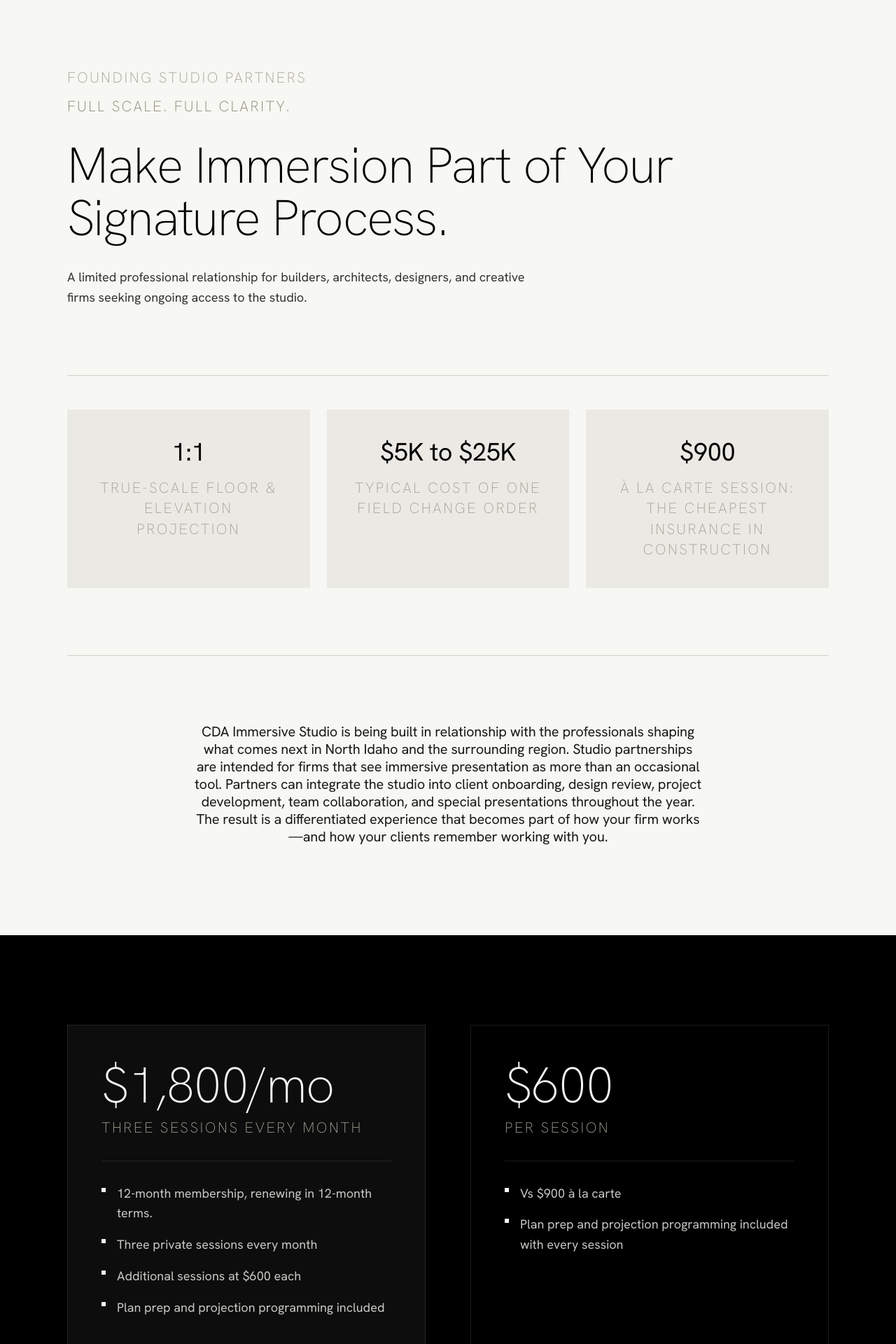
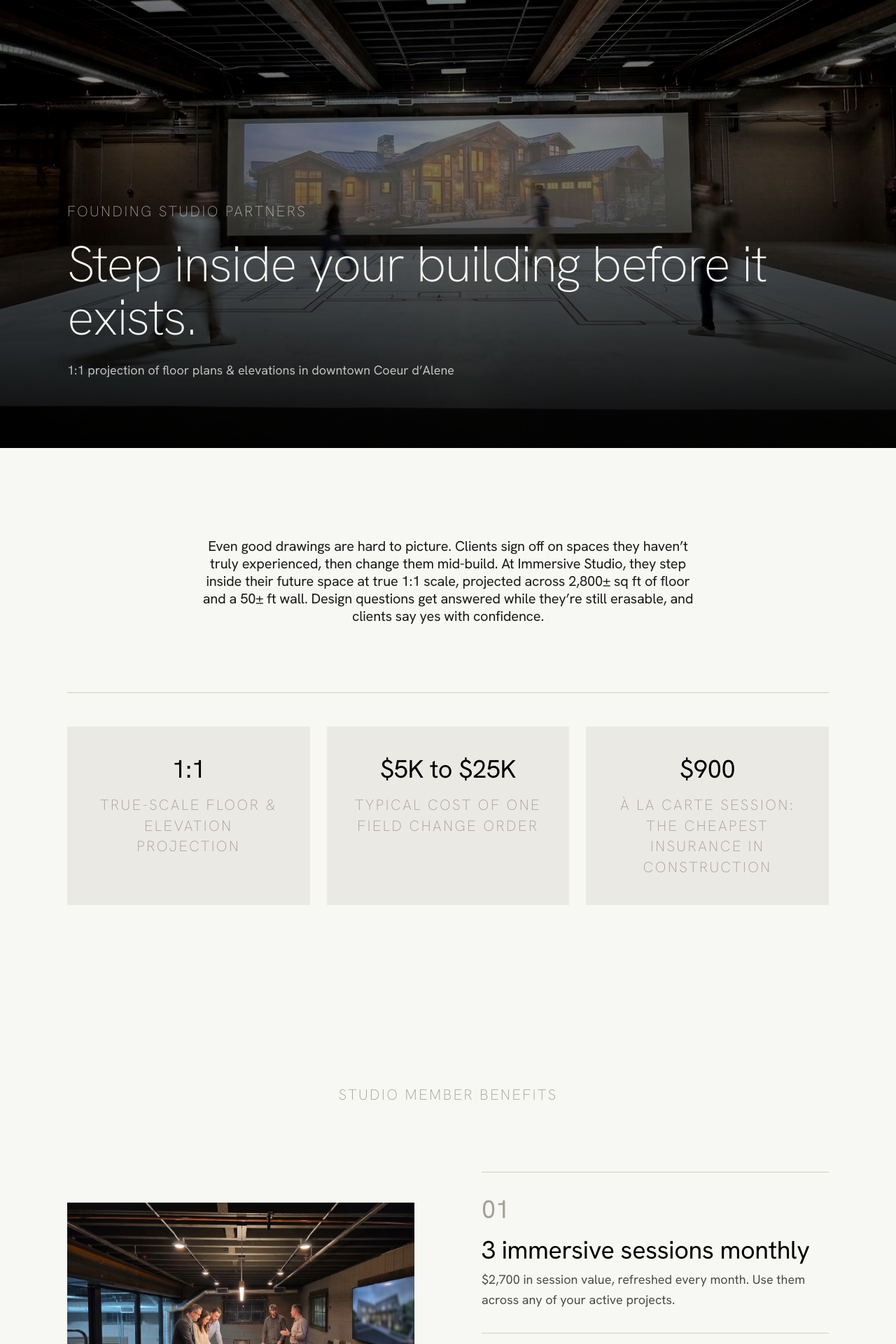
Before and after one commit to MonyVannn/immersive-studio-cda, a Next.js app: page /membership in a window 1280 px wide. Shown: the part 160-2080 px from the top of the page at 70% size. Built offline with nearby package versions, Linux system fonts and the light colour scheme.

Commit message:
fix: fix the membership page riley feedback

```diff
--- a/components/sections/membership-page.tsx
+++ b/components/sections/membership-page.tsx
@@ -1,4 +1,5 @@
 import Link from "next/link";
+import Image from "next/image";
 import { ScrollToTop } from "@/components/scroll-to-top";
 import { PlaceholderMedia } from "@/components/placeholder-media";
 import { membershipPage as copy } from "@/lib/content/site";
@@ -8,22 +9,41 @@
     <>
       <ScrollToTop />
       <div className="flex flex-col">
-        {/* Top light section: Hero, Stats, Narrative */}
-        <section className="bg-off-white px-site pt-52 md:pt-64 pb-24 md:pb-32">
+        {/* Hero Section */}
+        <section className="relative flex min-h-svh items-end overflow-hidden bg-onyx">
+          <div className="absolute inset-0 animate-hero-zoom motion-reduce:animate-none">
+            <Image
+              src="/assets/membership/hero-membership.jpeg"
+              alt="Membership Hero"
+              fill
+              priority
+              sizes="100vw"
+              className="object-cover object-[center_42%] brightness-[0.82] contrast-[1.12]"
+            />
+          </div>
+
+          <div className="pointer-events-none absolute inset-0 bg-onyx/10" />
+          <div className="pointer-events-none absolute inset-0 bg-gradient-to-t from-onyx/90 from-[5%] via-onyx/40 via-45% to-transparent" />
+
+          <div className="relative mx-auto flex w-full max-w-[110rem] flex-col gap-6 px-site pb-16 pt-40 animate-hero-copy motion-reduce:animate-none md:pb-24">
+            <p className="text-label text-off-white/60">{copy.hero.eyebrow}</p>
+            <h1 className="text-display font-secondary text-off-white">
+              {copy.hero.headline}
+            </h1>
+            <p className="max-w-xl text-body font-primary text-off-white/75">
+              {copy.hero.sub}
+            </p>
+          </div>
+        </section>
+
+        {/* Narrative and Stats Section */}
+        <section className="bg-off-white px-site pt-24 md:pt-32 pb-24 md:pb-32">
           <div className="mx-auto flex w-full max-w-[110rem] flex-col gap-16 md:gap-24">
 
-            {/* Hero */}
-            <div className="flex flex-col gap-8">
-              <div className="flex flex-col gap-3">
-                <p className="text-label text-dove">{copy.hero.eyebrow}</p>
-                <p className="text-label text-black-olive">{copy.hero.tagline}</p>
-              </div>
-
-              <h1 className="max-w-4xl text-display font-secondary text-onyx">
-                {copy.hero.headline}
-              </h1>
-              <p className="max-w-prose text-body font-primary text-onyx/80">
-                {copy.hero.sub}
+            {/* Narrative */}
+            <div className="flex justify-center">
+              <p className="max-w-prose text-h3 font-primary leading-relaxed text-onyx/90 text-center">
+                {copy.narrative}
               </p>
             </div>
 
@@ -42,54 +62,6 @@
               ))}
             </div>
 
-            {/* Narrative */}
-            <div className="flex justify-center border-t border-beige pt-16 md:pt-24">
-              <p className="max-w-prose text-h3 font-primary leading-relaxed text-onyx/90 text-center">
-                {copy.narrative}
-              </p>
-            </div>
-
-          </div>
-        </section>
-
-        {/* Dark Section: Pricing */}
-        <section className="bg-onyx px-site py-24 md:py-32 text-off-white">
-          <div className="mx-auto w-full max-w-[110rem]">
-            <div className="grid gap-8 md:grid-cols-2 lg:gap-16">
-
-              {/* Primary Pricing */}
-              <div className="flex flex-col gap-8 border border-off-white/10 bg-off-white/5 p-8 md:p-12">
-                <div className="flex flex-col gap-2">
-                  <p className="text-display font-secondary">{copy.pricing.primary.price}</p>
-                  <p className="text-label text-dove">{copy.pricing.primary.title}</p>
-                </div>
-                <ul className="flex flex-col gap-4 border-t border-off-white/10 pt-8">
-                  {copy.pricing.primary.details.map((detail) => (
-                    <li key={detail} className="flex gap-4 items-start text-body font-primary text-off-white/80">
-                      <span className="text-off-white mt-1.5 h-1.5 w-1.5 shrink-0 bg-current" />
-                      {detail}
-                    </li>
-                  ))}
-                </ul>
-              </div>
-
-              {/* Secondary Pricing */}
-              <div className="flex flex-col gap-8 border border-off-white/10 bg-transparent p-8 md:p-12">
-                <div className="flex flex-col gap-2">
-                  <p className="text-display font-secondary">{copy.pricing.secondary.price}</p>
-                  <p className="text-label text-dove">{copy.pricing.secondary.title}</p>
-                </div>
-                <ul className="flex flex-col gap-4 border-t border-off-white/10 pt-8">
-                  {copy.pricing.secondary.details.map((detail) => (
-                    <li key={detail} className="flex gap-4 items-start text-body font-primary text-off-white/80">
-                      <span className="text-off-white mt-1.5 h-1.5 w-1.5 shrink-0 bg-current" />
-                      {detail}
-                    </li>
-                  ))}
-                </ul>
-              </div>
-
-            </div>
           </div>
         </section>
 
@@ -99,6 +71,11 @@
 
             {/* Benefits */}
             <div className="flex flex-col gap-24">
+              {/* Eyebrow */}
+              <div className="flex justify-center">
+                <p className="text-label text-dove">STUDIO MEMBER BENEFITS</p>
+              </div>
+
               {/* Row 1 */}
               <div className="grid gap-12 md:grid-cols-2 lg:gap-24 items-center">
                 <div className="aspect-[4/3] w-full shrink-0">
@@ -159,29 +136,15 @@
               <div className="flex flex-col items-center gap-4">
                 <Link
                   href={copy.cta.href}
-                  className="cta text-label text-onyx/60 transition-colors hover:text-onyx"
+                  className="bg-onyx text-off-white px-8 py-4 text-label transition-opacity hover:opacity-90"
                 >
-                  <span
-                    aria-hidden
-                    className="block h-px w-10 bg-current transition-[width] duration-300"
-                  />
                   {copy.cta.label}
                 </Link>
                 {copy.cta.supportingLine && (
-                  <p className="max-w-prose text-body font-primary text-onyx/60">
+                  <p className="max-w-prose text-body font-primary text-onyx/60 mt-4">
                     {copy.cta.supportingLine}
                   </p>
                 )}
-              </div>
-
-              <div className="flex flex-wrap items-center justify-center gap-x-6 gap-y-2 text-body font-primary text-onyx/60 mt-4">
-                <span>Jeremy Decker</span>
-                <span className="hidden md:inline">·</span>
-                <a href="mailto:contact@immersivestudiocda.com" className="hover:text-onyx transition-colors">contact@immersivestudiocda.com</a>
-                <span className="hidden md:inline">·</span>
-                <a href="https://immersivestudiocda.com" className="hover:text-onyx transition-colors">immersivestudiocda.com</a>
-                <span className="hidden md:inline">·</span>
-                <span>216 E Coeur d&apos;Alene Ave</span>
               </div>
             </div>
 
--- a/lib/content/site.ts
+++ b/lib/content/site.ts
@@ -532,36 +532,15 @@
 export const membershipPage = {
   hero: {
     eyebrow: "FOUNDING STUDIO PARTNERS",
-    tagline: "Full Scale. Full Clarity.",
-    headline: "Make Immersion Part of Your Signature Process.",
-    sub: "A limited professional relationship for builders, architects, designers, and creative firms seeking ongoing access to the studio.",
+    headline: "Step inside your building before it exists.",
+    sub: "1:1 projection of floor plans & elevations in downtown Coeur d’Alene",
   },
   stats: [
     { value: "1:1", label: "True-Scale Floor & Elevation Projection" },
     { value: "$5K to $25K", label: "Typical cost of one field change order" },
     { value: "$900", label: "À la carte session: The cheapest insurance in construction" },
   ],
-  narrative: "CDA Immersive Studio is being built in relationship with the professionals shaping what comes next in North Idaho and the surrounding region. Studio partnerships are intended for firms that see immersive presentation as more than an occasional tool. Partners can integrate the studio into client onboarding, design review, project development, team collaboration, and special presentations throughout the year. The result is a differentiated experience that becomes part of how your firm works—and how your clients remember working with you.",
-  pricing: {
-    primary: {
-      price: "$1,800/mo",
-      title: "Three sessions every month",
-      details: [
-        "12-month membership, renewing in 12-month terms.",
-        "Three private sessions every month",
-        "Additional sessions at $600 each",
-        "Plan prep and projection programming included",
-      ],
-    },
-    secondary: {
-      price: "$600",
-      title: "Per Session",
-      details: [
-        "Vs $900 à la carte",
-        "Plan prep and projection programming included with every session",
-      ],
-    },
-  },
+  narrative: "Even good drawings are hard to picture. Clients sign off on spaces they haven’t truly experienced, then change them mid-build. At Immersive Studio, they step inside their future space at true 1:1 scale, projected across 2,800± sq ft of floor and a 50± ft wall. Design questions get answered while they’re still erasable, and clients say yes with confidence.",
   benefits: [
     {
       number: "01",
```
Also changed, not shown: public/assets/membership/hero-membership.jpeg (added).
